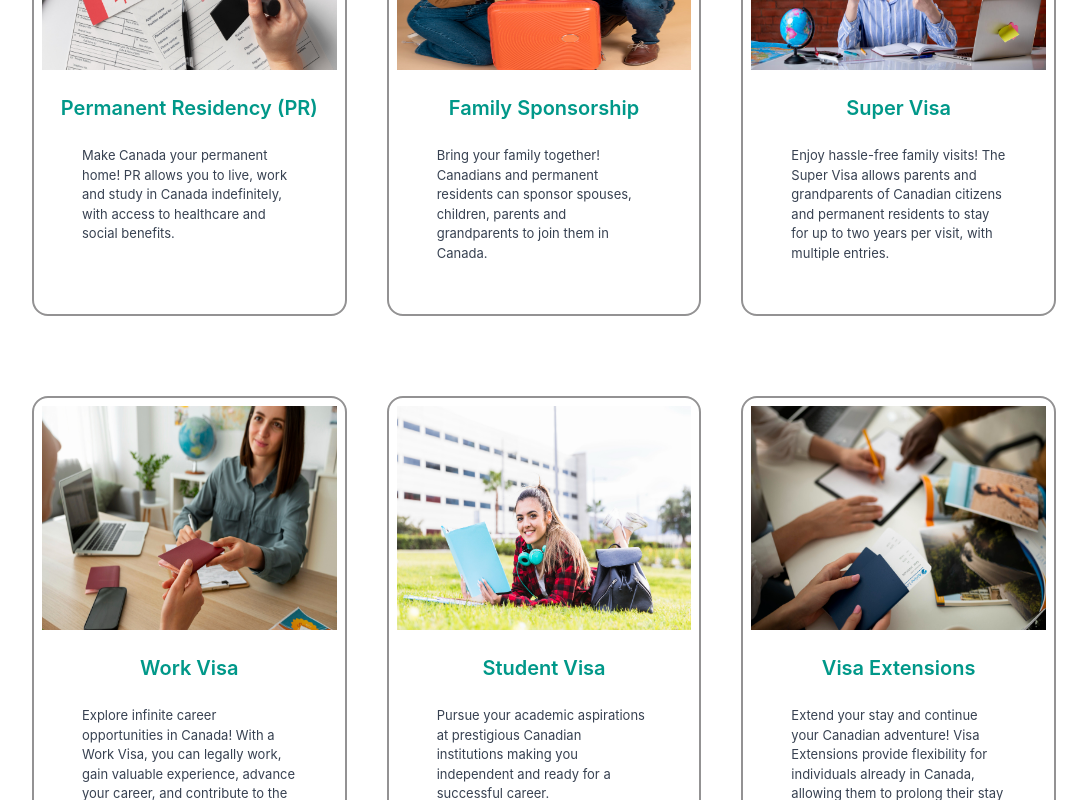
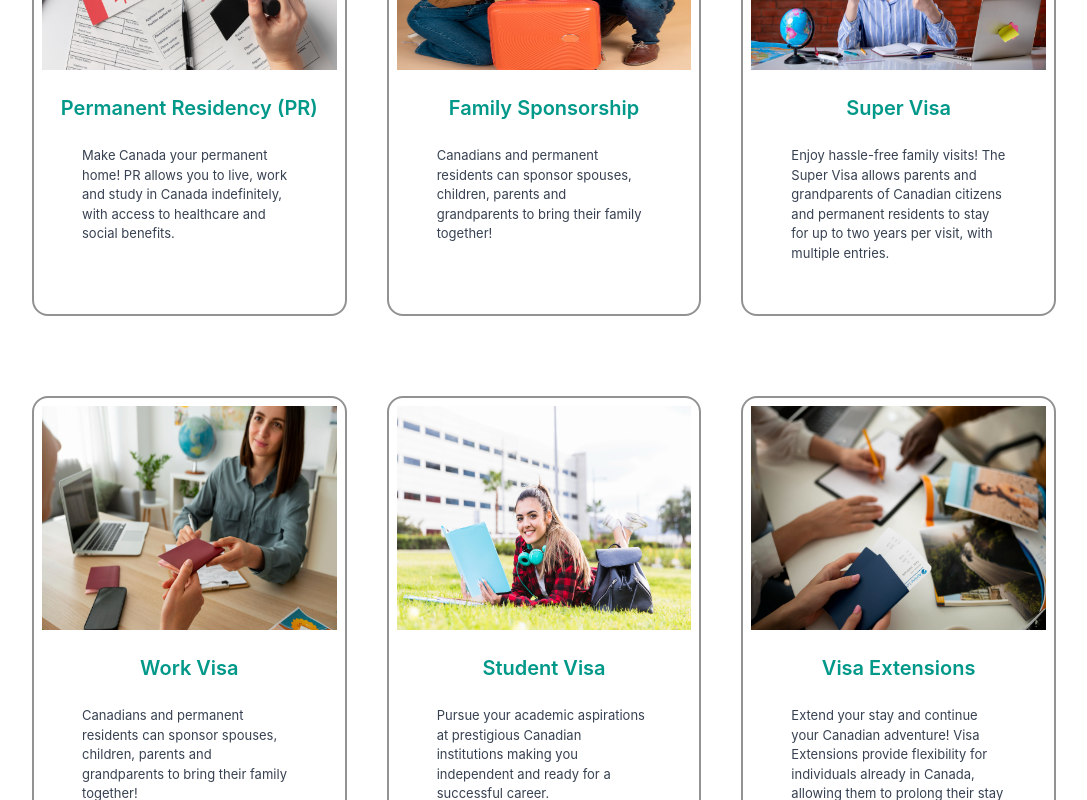
Before and after one commit to BizmanSS/Aquarian, a React (Create React App) app: page / in a window 1280 px wide. Shown: the part 1280-2080 px from the top of the page, without its empty margins (96-1183 px from the left). Built offline with nearby package versions, Linux system fonts and the light colour scheme; the HTML template or start-up script is replaced by a standard one.

Commit message:
merged010

```diff
--- a/src/components/Homepage/Component2.jsx
+++ b/src/components/Homepage/Component2.jsx
@@ -22,7 +22,7 @@ const Component2 = () => {
       img: cardimg2,
       title: 'Family Sponsorship',
       description:
-        'Bring your family together! Canadians and permanent residents can sponsor spouses, children, parents and grandparents to join them in Canada.',
+        'Canadians and permanent residents can sponsor spouses, children, parents and grandparents to bring their family together!',
     },
     {
       img: cardimg3,
@@ -34,7 +34,7 @@ const Component2 = () => {
       img: cardimg4,
       title: 'Work Visa',
       description:
-        'Explore infinite career opportunities in Canada! With a Work Visa, you can legally work, gain valuable experience, advance your career, and contribute to the countrys thriving workforce.',
+        'Canadians and permanent residents can sponsor spouses, children, parents and grandparents to bring their family together!',
     },
     {
       img: cardimg5,
--- a/src/components/globalComponents/Header/Header.jsx
+++ b/src/components/globalComponents/Header/Header.jsx
@@ -336,10 +336,10 @@ const Header = () => {
                             Make Canada your permanent home! PR allows you to
                             live, work and study in Canada{' '}
                           </div>
-                          <div className='text-[11px] text-[#009889] pl-6 flex items-center justify-center mt-4'>
+                          {/* <div className='text-[11px] text-[#009889] pl-6 flex items-center justify-center mt-4'>
                             Explore Immigration{' '}
                             <IoIosArrowForward className='relative top-[1px]' />
-                          </div>
+                          </div> */}
                         </div>
                       </div>
                     )}
@@ -353,10 +353,10 @@ const Header = () => {
                           elit. Blanditiis quos in nesciunt ratione autem ut
                           numquam voluptate
                         </div>
-                        <div className='text-[11px] text-[#009889] pl-6 flex items-center justify-center mt-4'>
+                        {/* <div className='text-[11px] text-[#009889] pl-6 flex items-center justify-center mt-4'>
                           Explore Work{' '}
                           <IoIosArrowForward className='relative top-[1px]' />
-                        </div>
+                        </div> */}
                       </>
                     )}
                     {activeItem === 3 && (
@@ -369,10 +369,10 @@ const Header = () => {
                           elit. Blanditiis quos in nesciunt ratione autem ut
                           numquam voluptate
                         </div>
-                        <div className='text-[11px] text-[#009889] pl-6 flex items-center justify-center mt-4'>
+                        {/* <div className='text-[11px] text-[#009889] pl-6 flex items-center justify-center mt-4'>
                           Explore Study{' '}
                           <IoIosArrowForward className='relative top-[1px]' />
-                        </div>
+                        </div> */}
                       </>
                     )}
                     {activeItem === 4 && (
@@ -385,10 +385,10 @@ const Header = () => {
                           elit. Blanditiis quos in nesciunt ratione autem ut
                           numquam voluptate
                         </div>
-                        <div className='text-[11px] text-[#009889] pl-6 flex items-center justify-center mt-4'>
+                        {/* <div className='text-[11px] text-[#009889] pl-6 flex items-center justify-center mt-4'>
                           Explore Invest{' '}
                           <IoIosArrowForward className='relative top-[1px]' />
-                        </div>
+                        </div> */}
                       </>
                     )}
                     {activeItem === 5 && (
@@ -401,10 +401,10 @@ const Header = () => {
                           elit. Blanditiis quos in nesciunt ratione autem ut
                           numquam voluptate
                         </div>
-                        <div className='text-[11px] text-[#009889] pl-6 flex items-center justify-center mt-4'>
+                        {/* <div className='text-[11px] text-[#009889] pl-6 flex items-center justify-center mt-4'>
                           Explore Visit{' '}
                           <IoIosArrowForward className='relative top-[1px]' />
-                        </div>
+                        </div> */}
                       </>
                     )}
                     {activeItem === 6 && (
@@ -417,10 +417,10 @@ const Header = () => {
                           elit. Blanditiis quos in nesciunt ratione autem ut
                           numquam voluptate
                         </div>
-                        <div className='text-[11px] text-[#009889] pl-6 flex items-center justify-center mt-4'>
+                        {/* <div className='text-[11px] text-[#009889] pl-6 flex items-center justify-center mt-4'>
                           Explore Employers{' '}
                           <IoIosArrowForward className='relative top-[1px]' />
-                        </div>
+                        </div> */}
                       </>
                     )}
                     {activeItem === 7 && (
@@ -433,10 +433,10 @@ const Header = () => {
                           elit. Blanditiis quos in nesciunt ratione autem ut
                           numquam voluptate
                         </div>
-                        <div className='text-[11px] text-[#009889] pl-6 flex items-center justify-center mt-4'>
+                        {/* <div className='text-[11px] text-[#009889] pl-6 flex items-center justify-center mt-4'>
                           Explore Sponsorship{' '}
                           <IoIosArrowForward className='relative top-[1px]' />
-                        </div>
+                        </div> */}
                       </>
                     )}
                   </div>
```
